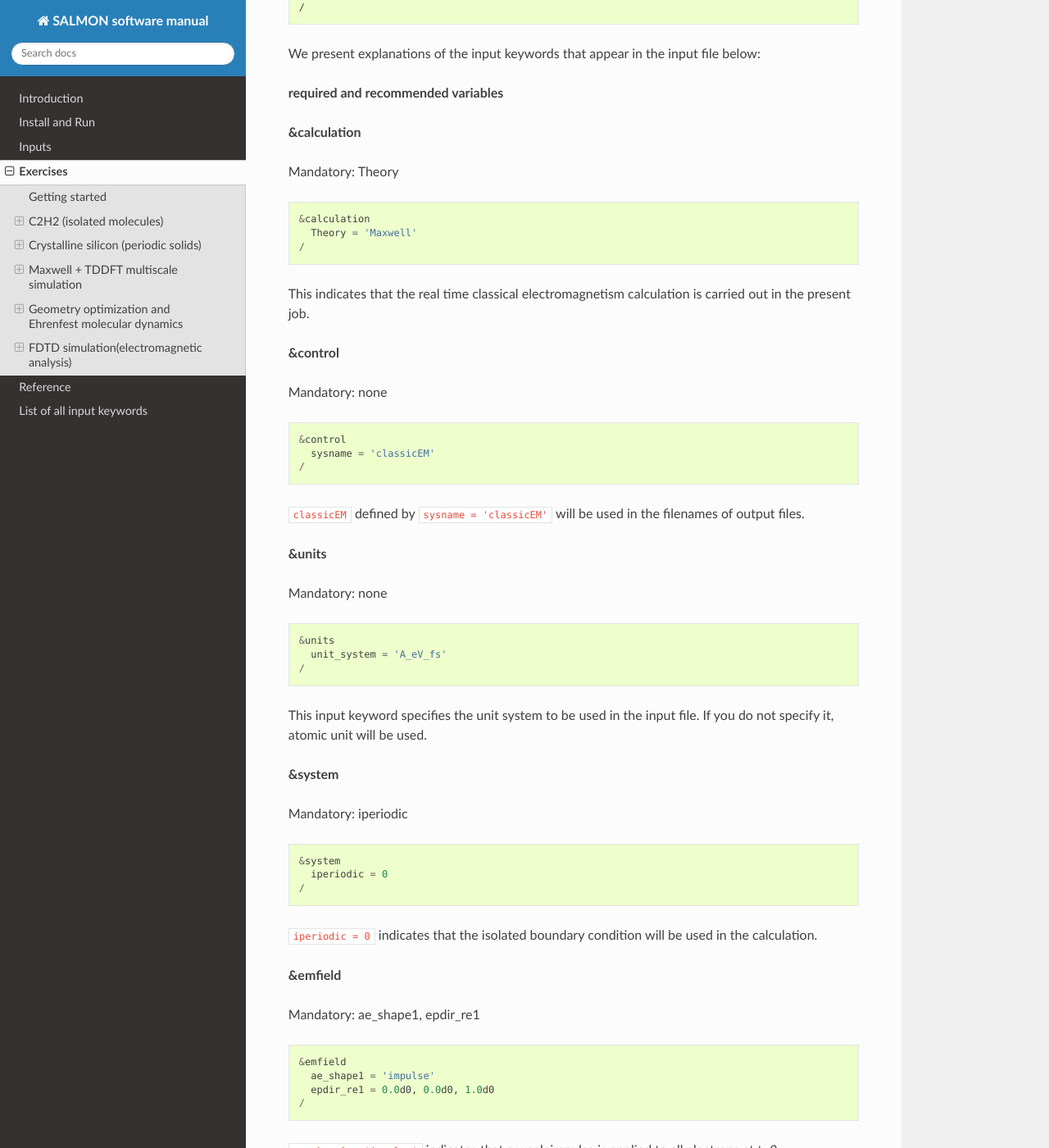
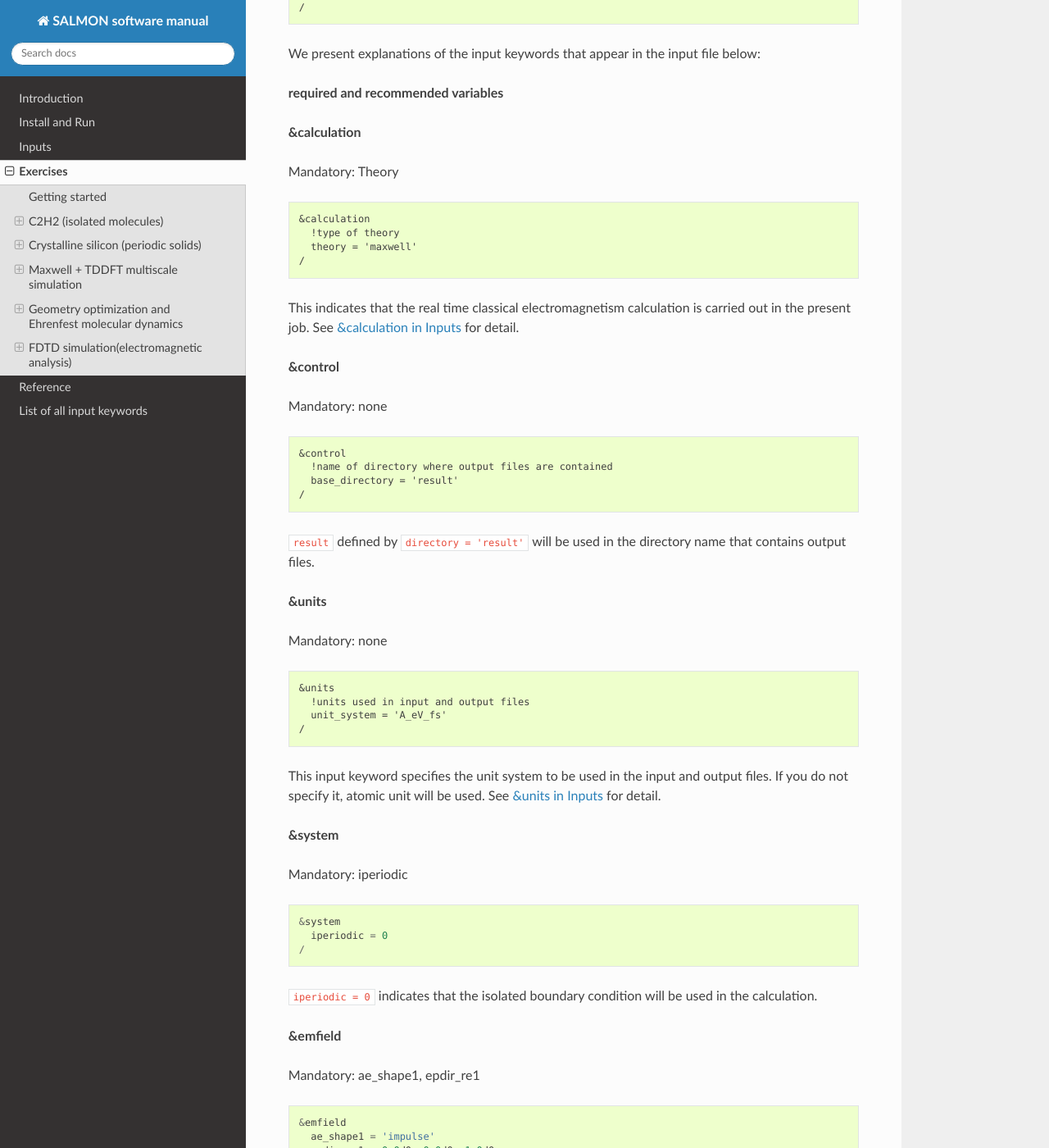
Before and after one commit to SALMON-TDDFT/SALMON-DOCS, a Sphinx documentation site: the page built from source/exercises.rst, in a window 1280 px wide and 1400 px high, scrolled down 76497 px. Shown: the whole window at 82% size. Built offline with Sphinx 7.4.7 and the Read the Docs theme 2.0.0, drawn with Linux system fonts in a browser that asks for light colours; formulas are drawn with MathJax 3.

Commit message:
Update exercises.rst

```diff
--- a/source/exercises.rst
+++ b/source/exercises.rst
@@ -4315,10 +4315,12 @@ Mandatory: Theory
 ::
 
    &calculation
-     Theory = 'Maxwell'
+     !type of theory
+     theory = 'maxwell'
    /
 
 This indicates that the real time classical electromagnetism calculation is carried out in the present job.
+See :any:`&calculation in Inputs <&calculation>` for detail.
 
 **&control**
 
@@ -4327,10 +4329,11 @@ Mandatory: none
 ::
 
    &control
-     sysname = 'classicEM'
-   /
-
-``classicEM`` defined by ``sysname = 'classicEM'`` will be used in the filenames of output files.
+     !name of directory where output files are contained
+     base_directory = 'result'
+   /
+
+``result`` defined by ``directory = 'result'`` will be used in the directory name that contains output files.
 
 **&units**
 
@@ -4339,10 +4342,13 @@ Mandatory: none
 ::
 
    &units
+     !units used in input and output files
      unit_system = 'A_eV_fs'
    /
 
-This input keyword specifies the unit system to be used in the input file. If you do not specify it, atomic unit will be used.
+This input keyword specifies the unit system to be used in the input and output files.
+If you do not specify it, atomic unit will be used.
+See :any:`&units in Inputs <&units>` for detail.
 
 **&system**
 
```
